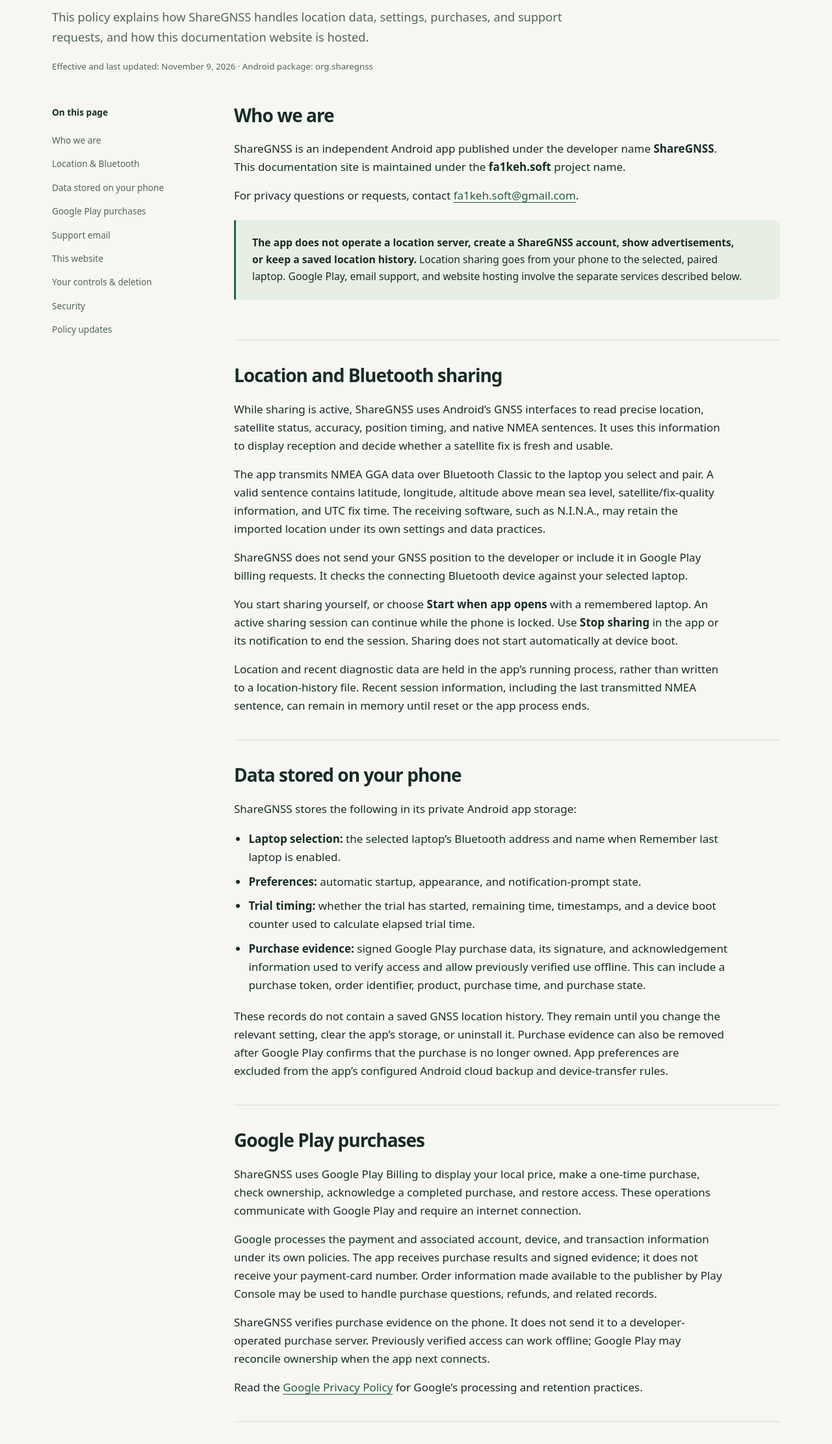
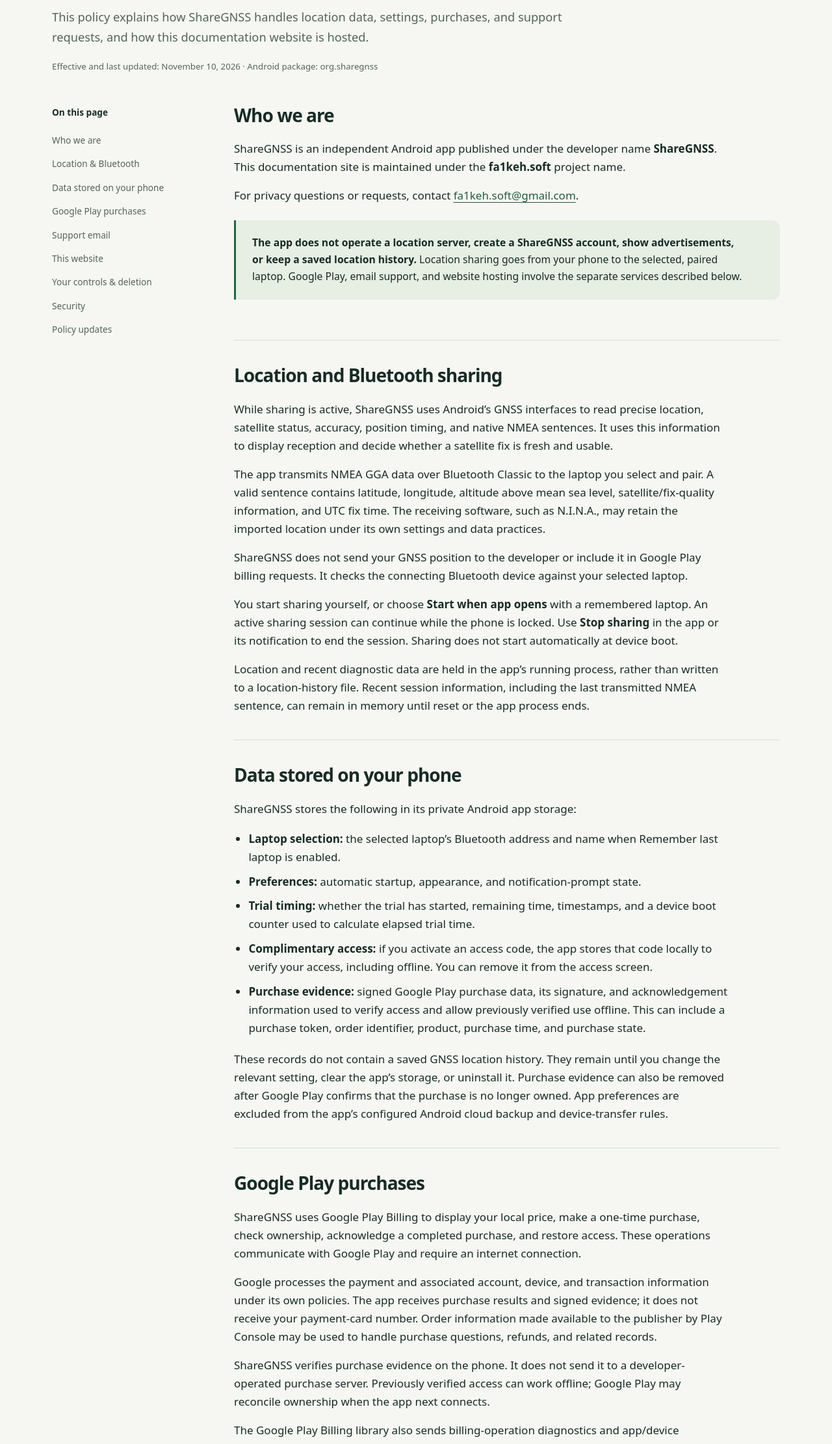
Before and after one commit to fa1keh-soft/sharegnss-site, a plain HTML site: page privacy.html in a window 1280 px wide. Shown: the part 296-2518 px from the top of the page at 65% size. Drawn offline with Linux system fonts and the light colour scheme.

Commit message:
Clarify Play Billing diagnostics and complimentary access storage

```diff
--- a/privacy.html
+++ b/privacy.html
@@ -5,14 +5,14 @@
 <meta property="og:title" content="ShareGNSS Privacy Policy — fa1keh.soft"><meta property="og:description" content="Privacy policy for ShareGNSS: GNSS and Bluetooth sharing, local settings, Google Play purchase data, support email, retention and deletion."><meta property="og:type" content="website"><meta property="og:image" content="https://fa1keh-soft.github.io/sharegnss-site/assets/icon.png"><meta property="og:url" content="https://fa1keh-soft.github.io/sharegnss-site/privacy.html">
 </head><body><a class="skip" href="#main">Skip to content</a>
 <header class="top"><div class="wrap"><a class="brand" href="./" aria-label="ShareGNSS home"><img src="assets/icon.png" width="44" height="44" alt=""><span>ShareGNSS<small>BY FA1KEH.SOFT</small></span></a><nav class="nav" aria-label="Main navigation"><a href="./">Overview</a><a href="support.html">Setup & support</a><a href="privacy.html" aria-current="page">Privacy</a></nav></div></header>
-<main id="main" class="wrap"><header class="page-head"><p class="eyebrow">ShareGNSS / Your data</p><h1>Privacy policy</h1><p class="lead">This policy explains how ShareGNSS handles location data, settings, purchases, and support requests, and how this documentation website is hosted.</p><p class="meta">Effective and last updated: November 9, 2026 · Android package: org.sharegnss</p></header><div class="doc-layout"><aside class="toc" aria-label="On this page"><p>On this page</p><a href="#scope">Who we are</a><a href="#location">Location & Bluetooth</a><a href="#stored">Data stored on your phone</a><a href="#play">Google Play purchases</a><a href="#support-data">Support email</a><a href="#website">This website</a><a href="#control">Your controls & deletion</a><a href="#security">Security</a><a href="#updates">Policy updates</a></aside><article class="doc" aria-label="ShareGNSS privacy policy">
+<main id="main" class="wrap"><header class="page-head"><p class="eyebrow">ShareGNSS / Your data</p><h1>Privacy policy</h1><p class="lead">This policy explains how ShareGNSS handles location data, settings, purchases, and support requests, and how this documentation website is hosted.</p><p class="meta">Effective and last updated: November 10, 2026 · Android package: org.sharegnss</p></header><div class="doc-layout"><aside class="toc" aria-label="On this page"><p>On this page</p><a href="#scope">Who we are</a><a href="#location">Location & Bluetooth</a><a href="#stored">Data stored on your phone</a><a href="#play">Google Play purchases</a><a href="#support-data">Support email</a><a href="#website">This website</a><a href="#control">Your controls & deletion</a><a href="#security">Security</a><a href="#updates">Policy updates</a></aside><article class="doc" aria-label="ShareGNSS privacy policy">
 <section id="scope"><h2>Who we are</h2><p>ShareGNSS is an independent Android app published under the developer name <strong>ShareGNSS</strong>. This documentation site is maintained under the <strong>fa1keh.soft</strong> project name.</p><p>For privacy questions or requests, contact <a class="email" href="mailto:fa1keh.soft@gmail.com?subject=ShareGNSS%20privacy">fa1keh.soft@gmail.com</a>.</p><div class="callout"><p><strong>The app does not operate a location server, create a ShareGNSS account, show advertisements, or keep a saved location history.</strong> Location sharing goes from your phone to the selected, paired laptop. Google Play, email support, and website hosting involve the separate services described below.</p></div></section>
 <section id="location"><h2>Location and Bluetooth sharing</h2><p>While sharing is active, ShareGNSS uses Android’s GNSS interfaces to read precise location, satellite status, accuracy, position timing, and native NMEA sentences. It uses this information to display reception and decide whether a satellite fix is fresh and usable.</p><p>The app transmits NMEA GGA data over Bluetooth Classic to the laptop you select and pair. A valid sentence contains latitude, longitude, altitude above mean sea level, satellite/fix-quality information, and UTC fix time. The receiving software, such as N.I.N.A., may retain the imported location under its own settings and data practices.</p><p>ShareGNSS does not send your GNSS position to the developer or include it in Google Play billing requests. It checks the connecting Bluetooth device against your selected laptop.</p><p>You start sharing yourself, or choose <strong>Start when app opens</strong> with a remembered laptop. An active sharing session can continue while the phone is locked. Use <strong>Stop sharing</strong> in the app or its notification to end the session. Sharing does not start automatically at device boot.</p><p>Location and recent diagnostic data are held in the app’s running process, rather than written to a location-history file. Recent session information, including the last transmitted NMEA sentence, can remain in memory until reset or the app process ends.</p></section>
-<section id="stored"><h2>Data stored on your phone</h2><p>ShareGNSS stores the following in its private Android app storage:</p><ul><li><strong>Laptop selection:</strong> the selected laptop’s Bluetooth address and name when Remember last laptop is enabled.</li><li><strong>Preferences:</strong> automatic startup, appearance, and notification-prompt state.</li><li><strong>Trial timing:</strong> whether the trial has started, remaining time, timestamps, and a device boot counter used to calculate elapsed trial time.</li><li><strong>Purchase evidence:</strong> signed Google Play purchase data, its signature, and acknowledgement information used to verify access and allow previously verified use offline. This can include a purchase token, order identifier, product, purchase time, and purchase state.</li></ul><p>These records do not contain a saved GNSS location history. They remain until you change the relevant setting, clear the app’s storage, or uninstall it. Purchase evidence can also be removed after Google Play confirms that the purchase is no longer owned. App preferences are excluded from the app’s configured Android cloud backup and device-transfer rules.</p></section>
-<section id="play"><h2>Google Play purchases</h2><p>ShareGNSS uses Google Play Billing to display your local price, make a one-time purchase, check ownership, acknowledge a completed purchase, and restore access. These operations communicate with Google Play and require an internet connection.</p><p>Google processes the payment and associated account, device, and transaction information under its own policies. The app receives purchase results and signed evidence; it does not receive your payment-card number. Order information made available to the publisher by Play Console may be used to handle purchase questions, refunds, and related records.</p><p>ShareGNSS verifies purchase evidence on the phone. It does not send it to a developer-operated purchase server. Previously verified access can work offline; Google Play may reconcile ownership when the app next connects.</p><p>Read the <a href="https://policies.google.com/privacy">Google Privacy Policy</a> for Google’s processing and retention practices.</p></section>
+<section id="stored"><h2>Data stored on your phone</h2><p>ShareGNSS stores the following in its private Android app storage:</p><ul><li><strong>Laptop selection:</strong> the selected laptop’s Bluetooth address and name when Remember last laptop is enabled.</li><li><strong>Preferences:</strong> automatic startup, appearance, and notification-prompt state.</li><li><strong>Trial timing:</strong> whether the trial has started, remaining time, timestamps, and a device boot counter used to calculate elapsed trial time.</li><li><strong>Complimentary access:</strong> if you activate an access code, the app stores that code locally to verify your access, including offline. You can remove it from the access screen.</li><li><strong>Purchase evidence:</strong> signed Google Play purchase data, its signature, and acknowledgement information used to verify access and allow previously verified use offline. This can include a purchase token, order identifier, product, purchase time, and purchase state.</li></ul><p>These records do not contain a saved GNSS location history. They remain until you change the relevant setting, clear the app’s storage, or uninstall it. Purchase evidence can also be removed after Google Play confirms that the purchase is no longer owned. App preferences are excluded from the app’s configured Android cloud backup and device-transfer rules.</p></section>
+<section id="play"><h2>Google Play purchases</h2><p>ShareGNSS uses Google Play Billing to display your local price, make a one-time purchase, check ownership, acknowledge a completed purchase, and restore access. These operations communicate with Google Play and require an internet connection.</p><p>Google processes the payment and associated account, device, and transaction information under its own policies. The app receives purchase results and signed evidence; it does not receive your payment-card number. Order information made available to the publisher by Play Console may be used to handle purchase questions, refunds, and related records.</p><p>ShareGNSS verifies purchase evidence on the phone. It does not send it to a developer-operated purchase server. Previously verified access can work offline; Google Play may reconcile ownership when the app next connects.</p><p>The Google Play Billing library also sends billing-operation diagnostics and app/device technical information to Google. This includes billing results and errors, app and Android versions, device characteristics, and a billing-client identifier. These diagnostic events are separate from the GNSS data sent to your selected laptop; ShareGNSS does not pass GNSS coordinates to the billing library.</p><p>Read the <a href="https://policies.google.com/privacy">Google Privacy Policy</a> for Google’s processing and retention practices.</p></section>
 <section id="support-data"><h2>Support email</h2><p>If you email support, we receive your email address, message, and any attachments you choose to send. We use this information to answer your request, investigate the reported issue, and maintain necessary support or purchase records. Email is handled through Gmail, a Google service.</p><p>Send only information needed to explain the problem. In particular, remove precise coordinates, Bluetooth addresses, purchase tokens, and private device names from screenshots or diagnostic text unless they are specifically needed for your request.</p><p>We retain support correspondence only as long as needed to resolve and follow up on the request or meet applicable recordkeeping obligations. You can ask us to delete correspondence using the contact address above. Any records that must be retained will be limited to that purpose.</p></section>
 <section id="website"><h2>This documentation website</h2><p>This site is hosted by <strong>GitHub Pages</strong>. GitHub states that it logs visitors’ IP addresses for security purposes. Its processing and retention are governed by the <a href="https://docs.github.com/en/site-policy/privacy-policies/github-general-privacy-statement">GitHub Privacy Statement</a>.</p><p>We have not added analytics, tracking scripts, cookies, sign-in forms, or third-party video embeds to these pages. Images and styles are served with the site. Following an external link or sending an email takes you to a separate service with its own privacy practices.</p></section>
-<section id="control"><h2>Your controls and deletion</h2><ul><li><strong>Stop sharing</strong> ends GNSS updates and the app’s Bluetooth sharing session.</li><li><strong>Disable Remember last laptop</strong> to remove the saved laptop name and address from persistent settings. The current in-memory selection may remain until the app process ends.</li><li><strong>Revoke location or Nearby devices permissions</strong> in Android settings to prevent the corresponding app access.</li><li><strong>Clear ShareGNSS storage or uninstall it</strong> to remove its local settings, trial metadata, and cached purchase evidence. Clearing data does not cancel or refund a Google Play purchase. A valid purchase can be restored through the same Google Play account.</li><li><strong>Remove imported locations on your laptop</strong> through the receiving application’s settings. ShareGNSS cannot delete data already retained by other software.</li><li><strong>Request deletion of support correspondence</strong> by emailing the privacy contact above.</li></ul><p>ShareGNSS has no developer-hosted user account to delete. Your Google account and Google Play records are managed separately through Google.</p></section>
+<section id="control"><h2>Your controls and deletion</h2><ul><li><strong>Stop sharing</strong> ends GNSS updates and the app’s Bluetooth sharing session.</li><li><strong>Disable Remember last laptop</strong> to remove the saved laptop name and address from persistent settings. The current in-memory selection may remain until the app process ends.</li><li><strong>Revoke location or Nearby devices permissions</strong> in Android settings to prevent the corresponding app access.</li><li><strong>Clear ShareGNSS storage or uninstall it</strong> to remove its local settings, trial metadata, complimentary access code, and cached purchase evidence. Clearing data does not cancel or refund a Google Play purchase. A valid purchase can be restored through the same Google Play account.</li><li><strong>Remove imported locations on your laptop</strong> through the receiving application’s settings. ShareGNSS cannot delete data already retained by other software.</li><li><strong>Request deletion of support correspondence</strong> by emailing the privacy contact above.</li></ul><p>ShareGNSS has no developer-hosted user account to delete. Your Google account and Google Play records are managed separately through Google.</p></section>
 <section id="security"><h2>Security and data use</h2><p>The app uses Android’s private app storage for preferences and purchase evidence. Bluetooth sharing uses Android’s paired RFCOMM connection and permits only the selected laptop. Permission checks control access to precise location and Bluetooth. Keep control of your paired devices and stop sharing when you are finished.</p><p>We do not sell personal data or use it for advertising or profiling. ShareGNSS includes no developer-operated analytics or crash-reporting SDK. Android, Google Play, GitHub, and email services may process service or diagnostic data under their own policies.</p><p>For information you voluntarily send us, contact the privacy address to request access, correction, or deletion. We will handle requests in accordance with applicable law. Where applicable, you may also contact your local data-protection authority.</p></section>
 <section id="updates"><h2>Policy updates</h2><p>We will update this page if ShareGNSS’s data handling changes and revise the date above. Material changes that require additional notice or permission will be communicated through the app or its release information as appropriate.</p><p>Questions? Email <a class="email" href="mailto:fa1keh.soft@gmail.com?subject=ShareGNSS%20privacy">fa1keh.soft@gmail.com</a>.</p></section>
 </article></div></main>
```
